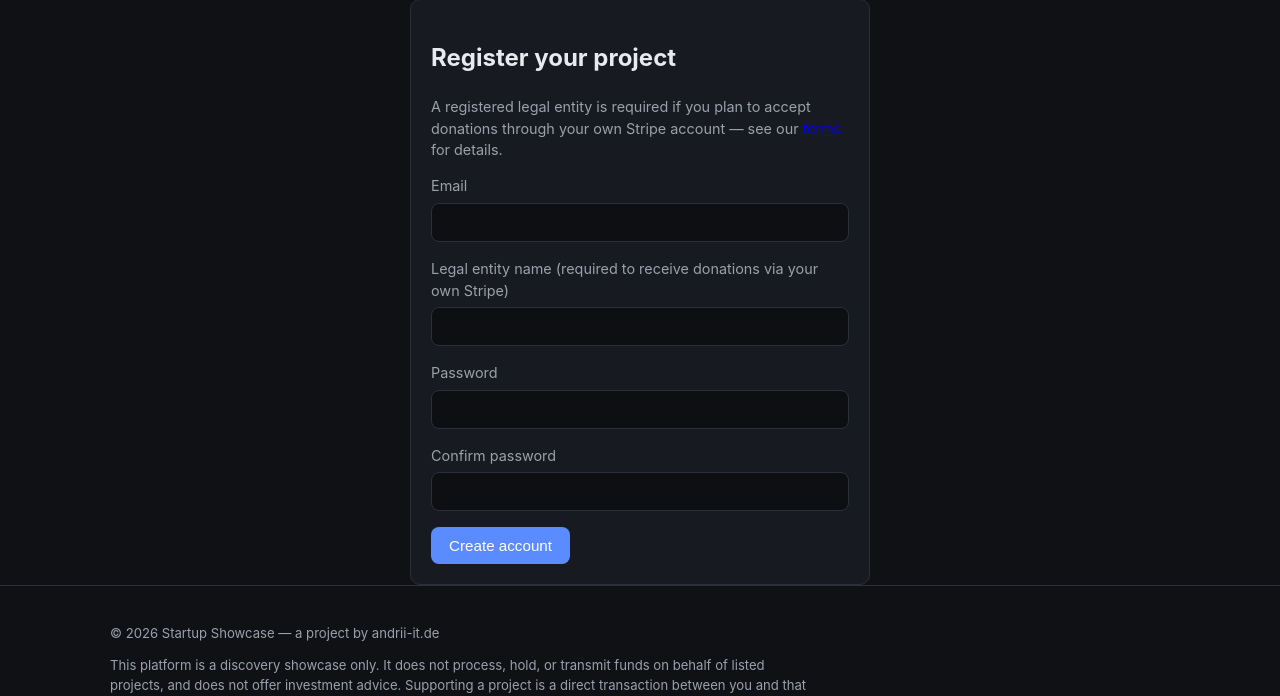
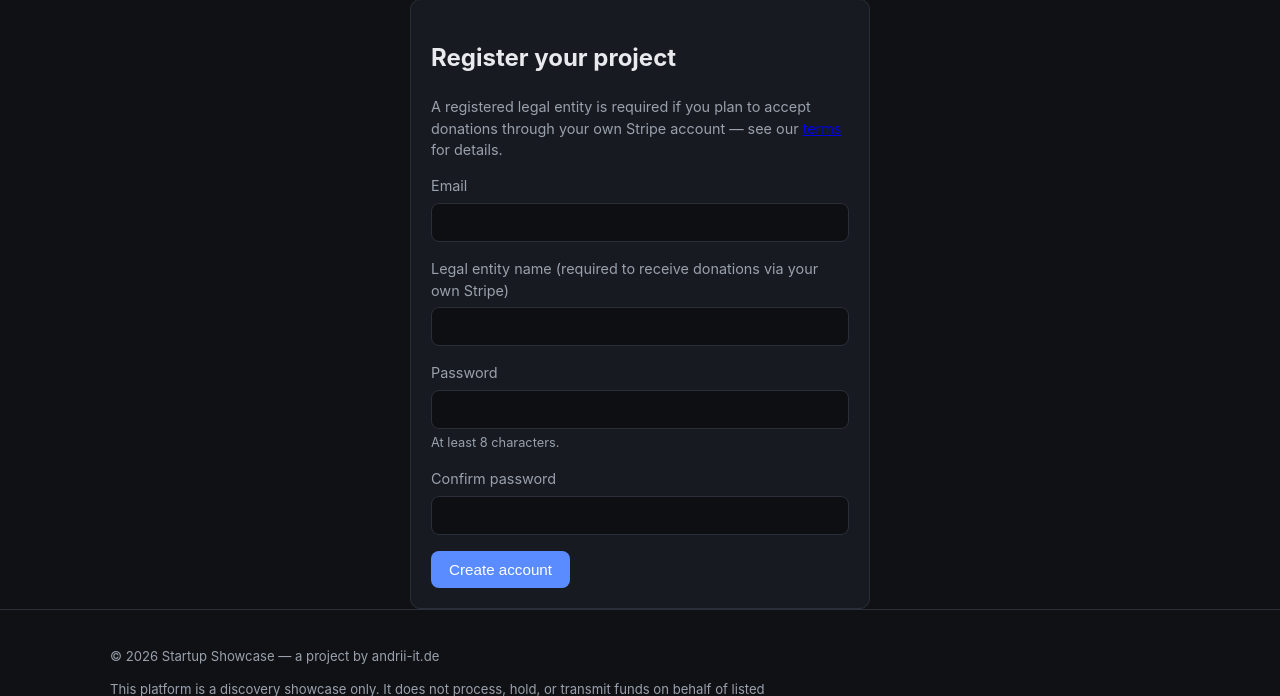
Before and after one commit to pilipandr770/startups.andrii-it, a Flask app: page /auth/register in a window 1280 px wide. Shown: the part 60-756 px from the top of the page. Run offline with Flask 3, Linux system fonts and the light colour scheme.

Commit message:
Show form validation errors on register/login pages
Neither template ever rendered WTForms field errors (only flash()
messages), so a too-short password, mismatched confirmation, or bad
email silently re-rendered a blank form with no explanation — this is
what a user hit trying to register on the live site.

Co-Authored-By: Claude Sonnet 5 <noreply@anthropic.com>

```diff
--- a/app/templates/auth/login.html
+++ b/app/templates/auth/login.html
@@ -8,10 +8,12 @@
         <div class="field">
             {{ form.email.label }}
             {{ form.email(placeholder="you@example.com") }}
+            {% for err in form.email.errors %}<p class="hint" style="color:var(--color-danger);">{{ err }}</p>{% endfor %}
         </div>
         <div class="field">
             {{ form.password.label }}
             {{ form.password() }}
+            {% for err in form.password.errors %}<p class="hint" style="color:var(--color-danger);">{{ err }}</p>{% endfor %}
         </div>
         <div class="field">
             <label><input type="checkbox" name="remember_me"> Remember me</label>
--- a/app/templates/auth/register.html
+++ b/app/templates/auth/register.html
@@ -13,18 +13,23 @@
         <div class="field">
             {{ form.email.label }}
             {{ form.email() }}
+            {% for err in form.email.errors %}<p class="hint" style="color:var(--color-danger);">{{ err }}</p>{% endfor %}
         </div>
         <div class="field">
             {{ form.legal_entity_name.label }}
             {{ form.legal_entity_name() }}
+            {% for err in form.legal_entity_name.errors %}<p class="hint" style="color:var(--color-danger);">{{ err }}</p>{% endfor %}
         </div>
         <div class="field">
             {{ form.password.label }}
             {{ form.password() }}
+            <p class="hint">At least 8 characters.</p>
+            {% for err in form.password.errors %}<p class="hint" style="color:var(--color-danger);">{{ err }}</p>{% endfor %}
         </div>
         <div class="field">
             {{ form.confirm_password.label }}
             {{ form.confirm_password() }}
+            {% for err in form.confirm_password.errors %}<p class="hint" style="color:var(--color-danger);">{{ err }}</p>{% endfor %}
         </div>
         <button class="btn" type="submit">Create account</button>
     </form>
```
